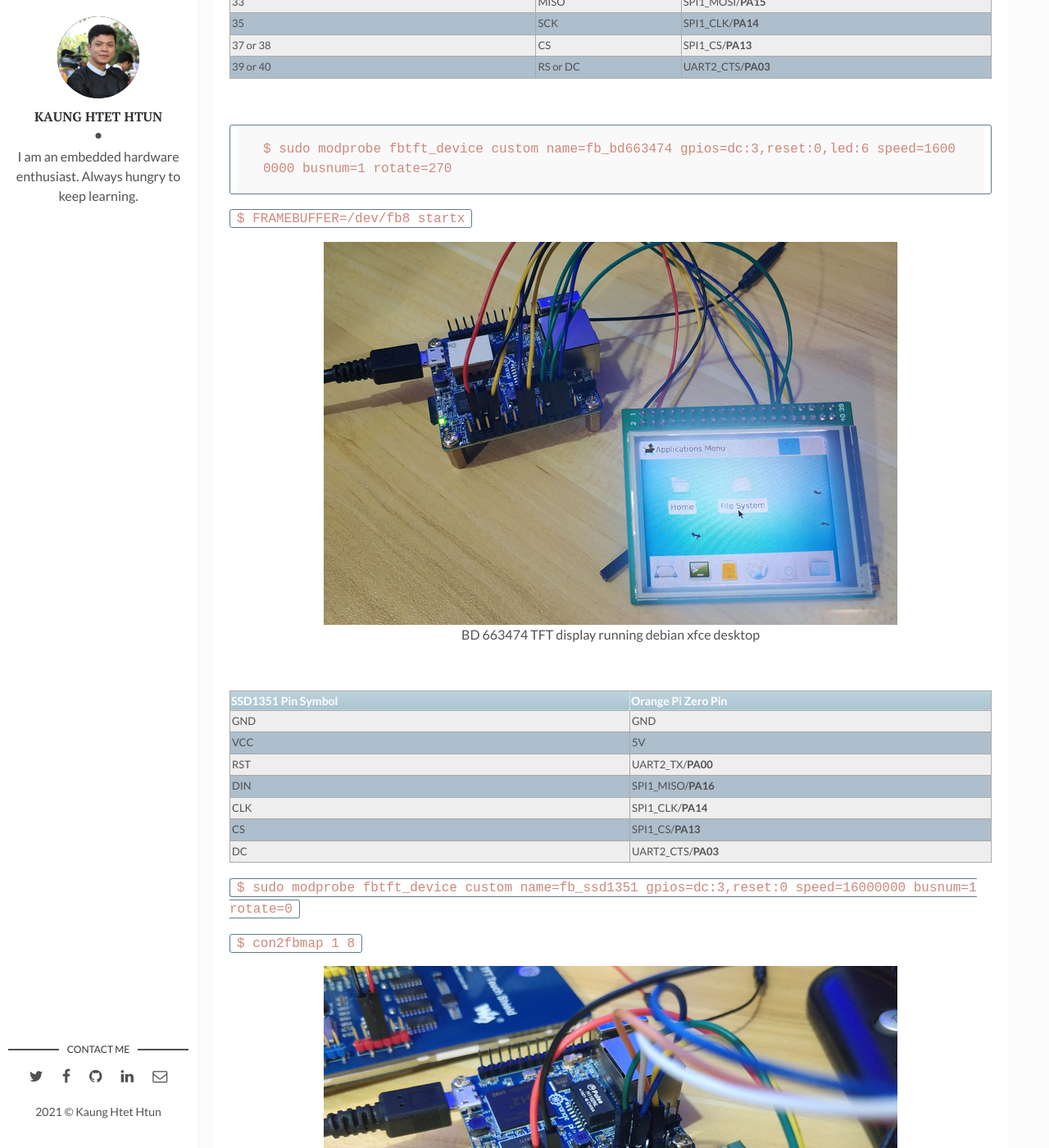
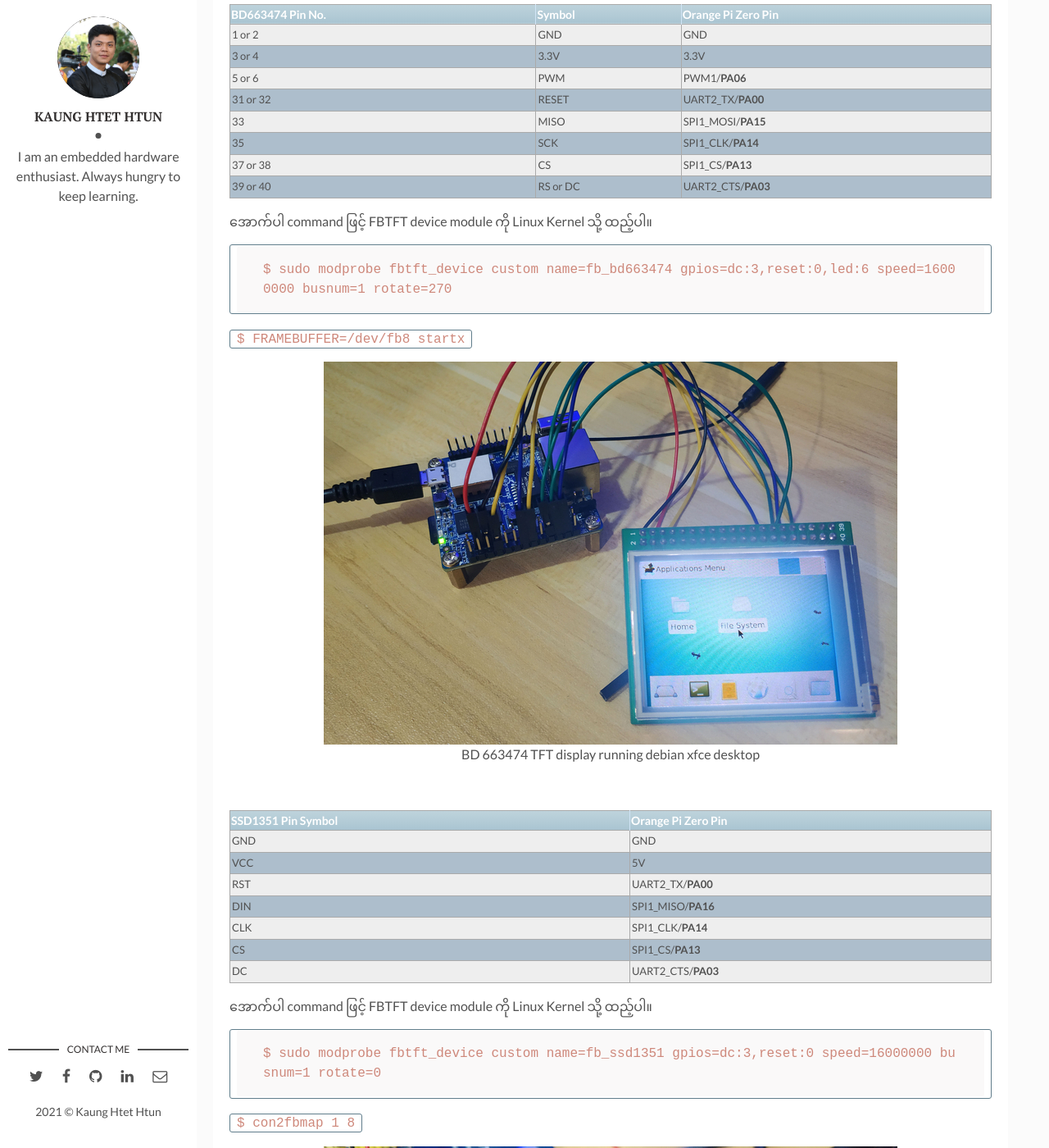
Before and after one commit to kogyikaunghtet/kogyikaunghtet.github.io, a Jekyll site: the page built from _posts/2021-11-27-opi-tft.markdown, in a window 1280 px wide and 1400 px high, scrolled down 3250 px. Shown: the whole window at 82% size. Built offline with Jekyll 4.4.1, drawn with Linux system fonts in a browser that asks for light colours; comment, search, counter and statistics services are not loaded; some of the changed text lies outside the part shown.

Commit message:
Initial commit

```diff
--- a/_posts/2021-11-27-opi-tft.markdown
+++ b/_posts/2021-11-27-opi-tft.markdown
@@ -20,7 +20,10 @@ tags: [Orange Pi, Displays, TFT]
 | LCD_CS | SPI1_CS/**PA13** |
 | LCD_DC | UART2_CTS/**PA03** |
 
-`$ sudo modprobe fbtft_device custom name=fb_ili9486 gpios=dc:3,reset:0,led:6 speed=16000000 busnum=1 rotate=90`
+အောက်ပါ command ဖြင့် FBTFT device module ကို Linux Kernel သို့ ထည့်ပါ။
+~~~~~~~~
+$ sudo modprobe fbtft_device custom name=fb_ili9486 gpios=dc:3,reset:0,led:6 speed=16000000 busnum=1 rotate=90
+~~~~~~~~
 
 `$ con2fbmap 1 8`
 
@@ -51,7 +54,10 @@ tags: [Orange Pi, Displays, TFT]
 | CS | SPI1_CS/**PA13** |
 | DC | UART2_CTS/**PA03** |
 
-`$ sudo modprobe fbtft_device custom name=fb_ili9341 gpios=dc:3,reset:0,led:6 speed=16000000 busnum=1 rotate=90`
+အောက်ပါ command ဖြင့် FBTFT device module ကို Linux Kernel သို့ ထည့်ပါ။
+~~~~~~~~
+$ sudo modprobe fbtft_device custom name=fb_ili9341 gpios=dc:3,reset:0,led:6 speed=16000000 busnum=1 rotate=90
+~~~~~~~~
 
 `$ FRAMEBUFFER=/dev/fb8 startx`
 
@@ -73,7 +79,7 @@ tags: [Orange Pi, Displays, TFT]
 | 37 or 38 | CS | SPI1_CS/**PA13** |
 | 39 or 40 | RS or DC | UART2_CTS/**PA03** |
 
-<br>
+အောက်ပါ command ဖြင့် FBTFT device module ကို Linux Kernel သို့ ထည့်ပါ။
 ~~~~~~~~
 $ sudo modprobe fbtft_device custom name=fb_bd663474 gpios=dc:3,reset:0,led:6 speed=16000000 busnum=1 rotate=270
 ~~~~~~~~
@@ -97,7 +103,10 @@ $ sudo modprobe fbtft_device custom name=fb_bd663474 gpios=dc:3,reset:0,led:6 sp
 | CS | SPI1_CS/**PA13** |
 | DC | UART2_CTS/**PA03** |
 
-`$ sudo modprobe fbtft_device custom name=fb_ssd1351 gpios=dc:3,reset:0 speed=16000000 busnum=1 rotate=0`
+အောက်ပါ command ဖြင့် FBTFT device module ကို Linux Kernel သို့ ထည့်ပါ။
+~~~~~~~~
+$ sudo modprobe fbtft_device custom name=fb_ssd1351 gpios=dc:3,reset:0 speed=16000000 busnum=1 rotate=0
+~~~~~~~~
 
 `$ con2fbmap 1 8`
 
```
